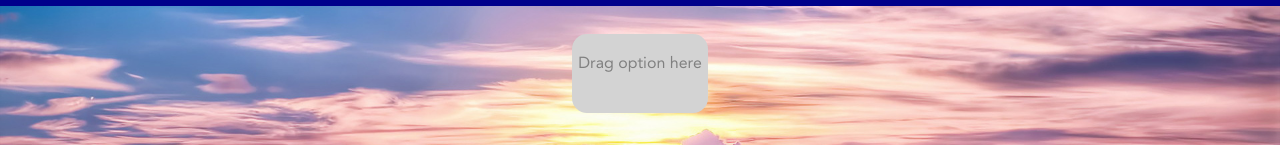
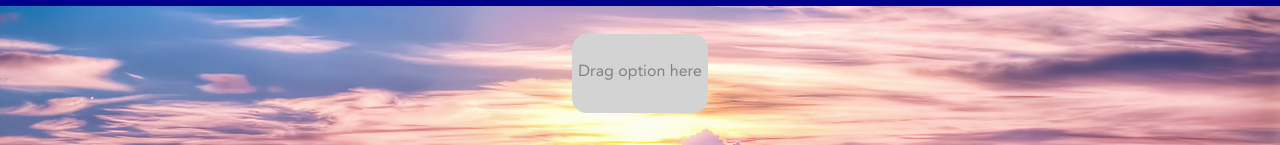
Before and after one commit to AnnieLeonia/marketplace, a Vue app: page / in a window 1280 px wide. Shown: the part 145-290 px from the top of the page. Built offline with nearby package versions, Linux system fonts and the light colour scheme; what v-calendar, vue-js-modal would draw is missing.

Commit message:
Vertically center placeholder

```diff
--- a/src/components/Workspace.vue
+++ b/src/components/Workspace.vue
@@ -37,7 +37,7 @@ main {
 .placeholder {
   color: gray;
   position: relative;
-  top: 2.5em;
+  top: 3em;
 }
 
 .hidden {
```
